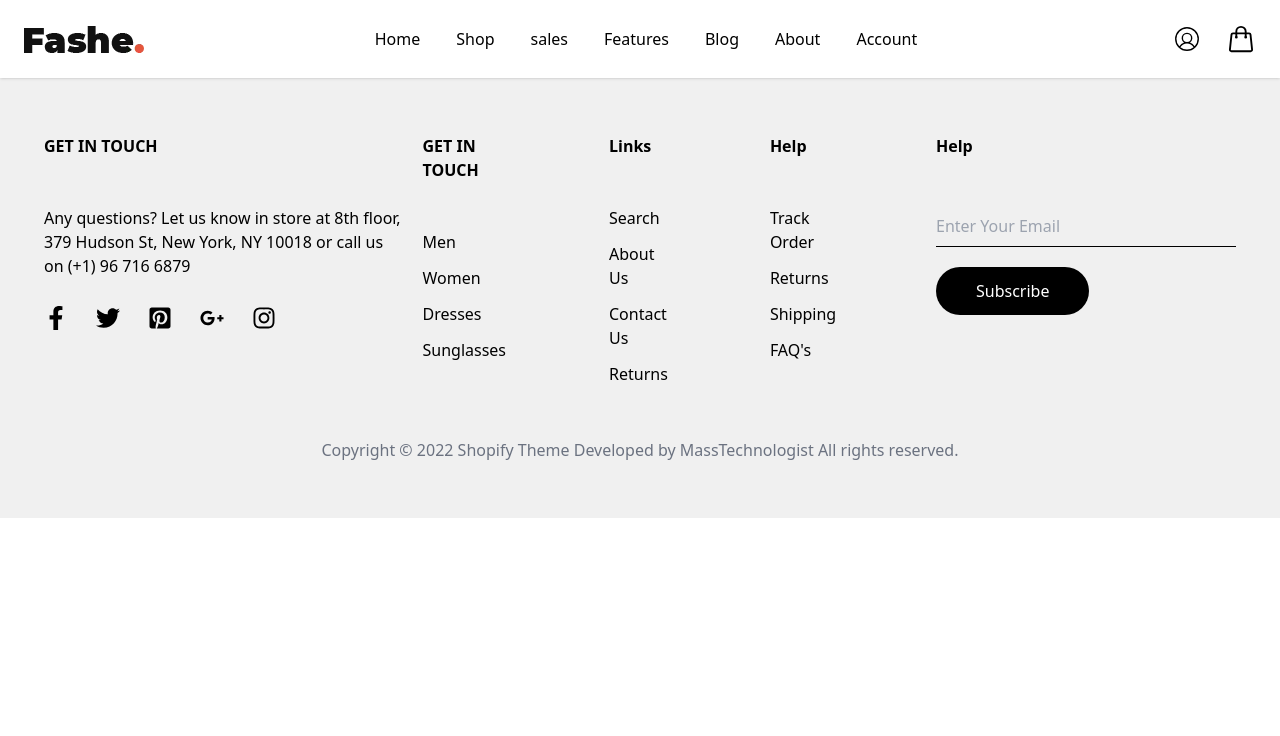
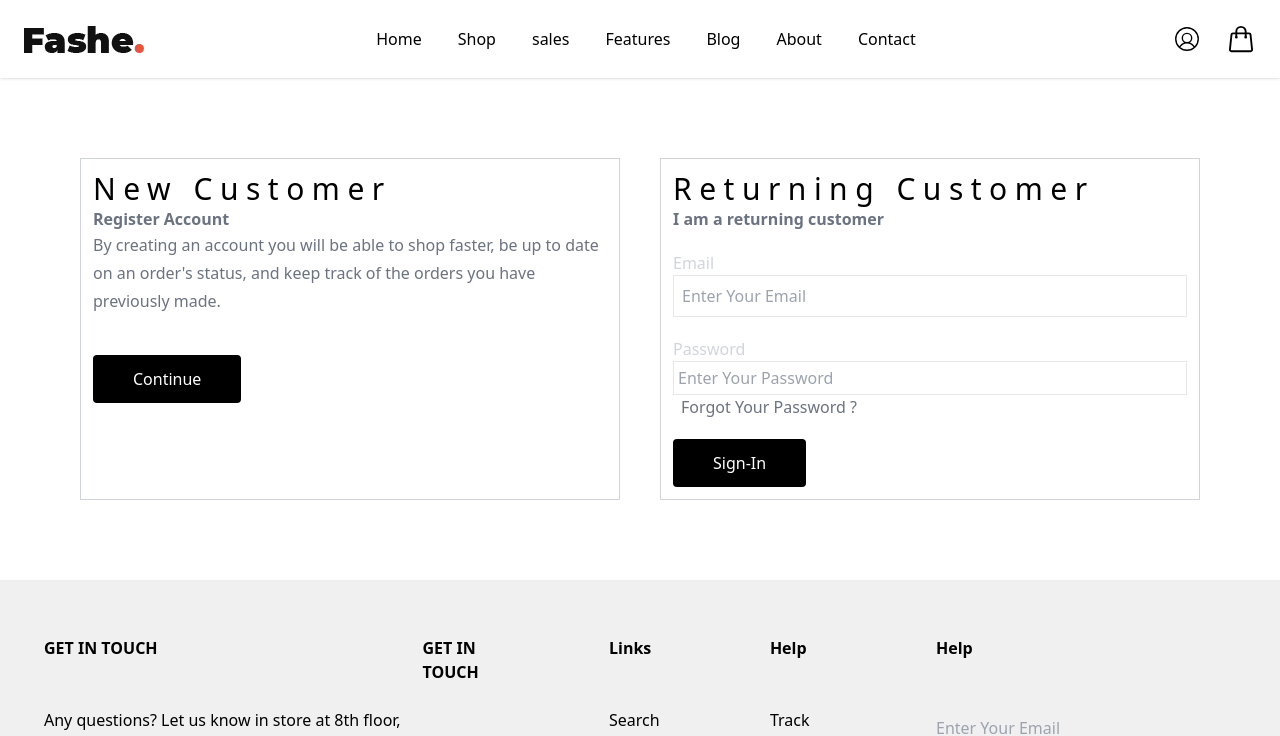
Before and after one commit to Adamelbouchiri/react-final-project-adam-el-bouchiri, a React (Create React App) app: page /account in a window 1280 px wide. Shown: the top 736 px of the page. Built offline with nearby package versions, Linux system fonts and the light colour scheme.

Commit message:
adding-account-page

```diff
--- a/src/App.jsx
+++ b/src/App.jsx
@@ -6,6 +6,7 @@ import { Blog } from "./pages/blog/blog";
 import { About } from "./pages/about/about";
 import "./index.css";
 import "swiper/css";
+import { Account } from "./pages/account/account";
 
 function App() {
   return (
@@ -15,6 +16,7 @@ function App() {
         <Route path="/" element={<HomePage />} />
         <Route path="/blog" element={<Blog />} />
         <Route path="/about" element={<About />} />
+        <Route path="/account" element={<Account />} />
       </Routes>
       <Footer/>
     </>
--- a/src/layouts/navBar.jsx
+++ b/src/layouts/navBar.jsx
@@ -34,15 +34,15 @@ export const NavBar = () => {
           About
         </li>
         <li
-          onClick={() => navigate("/account")}
+          onClick={() => navigate("/contact")}
           className="hover:text-red-500 cursor-pointer"
         >
-          Account
+          Contact
         </li>
       </ul>
       <div className="flex ps-6 items-center gap-6">
         <span className="text-3xl cursor-pointer">
-          <PiUserCircleLight />
+          <PiUserCircleLight onClick={() => navigate("/account")}/>
         </span>
         <span className="text-3xl cursor-pointer">
           <HiOutlineShoppingBag />
--- /dev/null
+++ b/src/pages/account/account.jsx
@@ -0,0 +1,32 @@
+import React from "react";
+
+export const Account = () => {
+  return (
+    <div className="flex p-20 gap-10 justify-center">
+      <div className="border border-gray-300 p-3 w-[600px]">
+        <h1 className="text-3xl tracking-widest ">New Customer</h1>
+        <h1 className="text-l font-bold text-gray-500">Register Account</h1>
+        <p className="leading-7 text-gray-500 pb-5">
+          By creating an account you will be able to shop faster, be up to date
+          on an order's status, and keep track of the orders you have previously
+          made.
+        </p>
+        <button className="block mt-5 py-3 px-10 text-l rounded bg-black text-white">
+          Continue
+        </button>
+      </div>
+      <div className="border border-gray-300 p-3 w-[600px]">
+        <h1 className="text-3xl tracking-widest ">Returning Customer</h1>
+        <h1 className="text-l font-bold text-gray-500">I am a returning customer</h1>
+        <span className="text-gray-300 pt-5 block">Email</span>
+        <input type="text" className="border outline-none p-2 w-full" placeholder="Enter Your Email"  />
+        <span className="text-gray-300 pt-5 block">Password</span>
+        <input type="password" className="border outline-none p-1 w-full" placeholder="Enter Your Password"  />
+        <span className="text-gray-500 ps-2 cursor-pointer duration-300 hover:text-red-500 block">Forgot Your Password ?</span>
+        <button className="block mt-5 py-3 px-10 text-l rounded bg-black text-white">
+          Sign-In
+        </button>
+      </div>
+    </div>
+  );
+};
```
